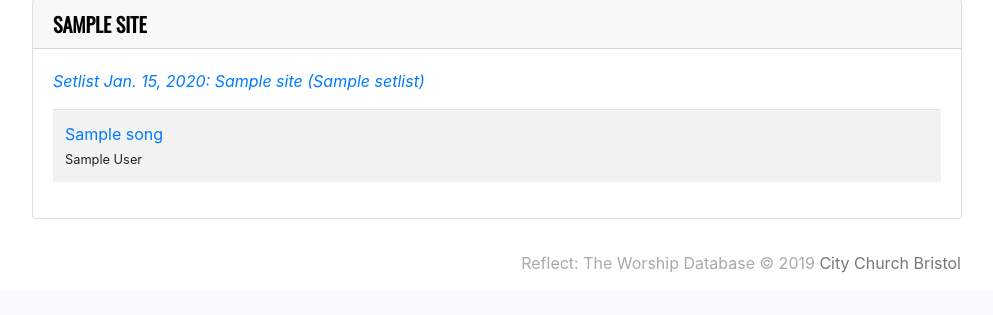
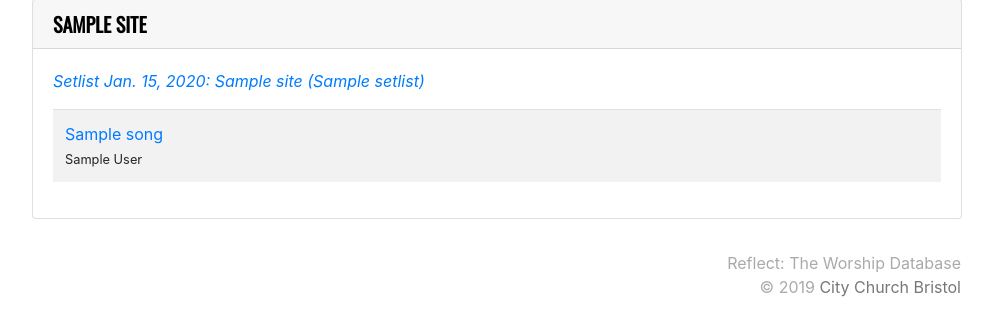
Before and after one commit to citychurchbris/reflectworship, a Django app: page / in a window 1280 px wide. Shown: the part 669-984 px from the top of the page, without its empty margins (143-1136 px from the left). Before the commit the page ends 942 px from the top, so only its background shows below. Run offline with Django 3.2, Linux system fonts and the light colour scheme; tables that the repository leaves empty hold one stand-in row (values such as "Sample post"); parts of the project's set-up code (start-up, migrations or seed data) failed here and were passed over; some libraries are stand-ins or nearby versions; grey boxes are pictures that could not be loaded.

Commit message:
Fix footer styles

```diff
--- a/reflectsongs/static/reflect/styles.css
+++ b/reflectsongs/static/reflect/styles.css
@@ -20,7 +20,6 @@ h1 a, h2 a, h3 a, h4 a, h5 a {
 
 #footer {
     color: #aaa;
-    text-align: right;
     padding: 1em;
 }
 
--- a/reflectsongs/templates/reflectsongs/base.html
+++ b/reflectsongs/templates/reflectsongs/base.html
@@ -53,8 +53,9 @@
 
     </div>
 
-    <div id="footer" class="container">
+    <div id="footer" class="container text-right">
       Reflect: The Worship Database
+      <br />
       &copy; 2019 <a href="https://www.citychurch.org.uk">City Church Bristol</a>
     </div>
 
```
